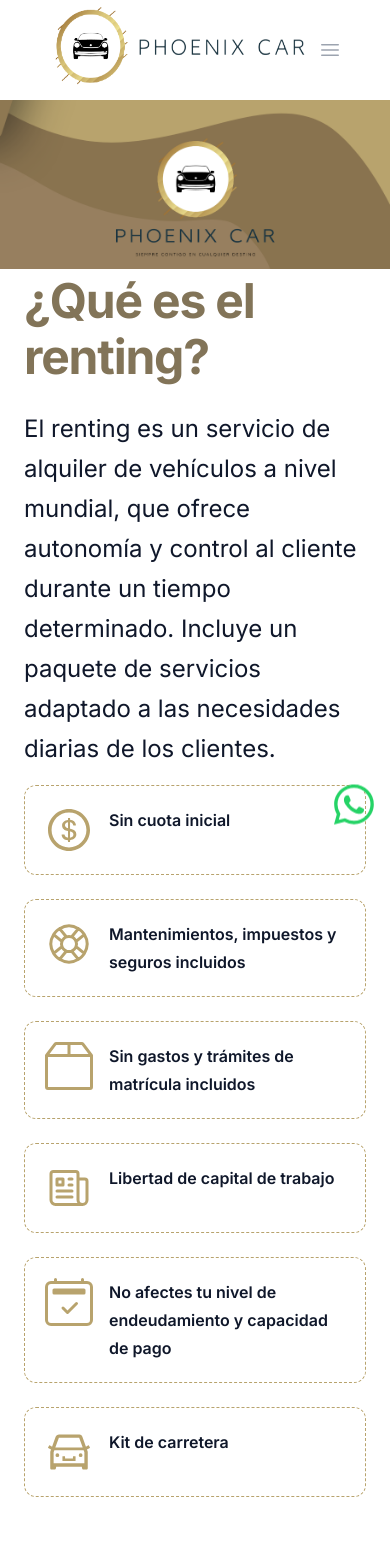
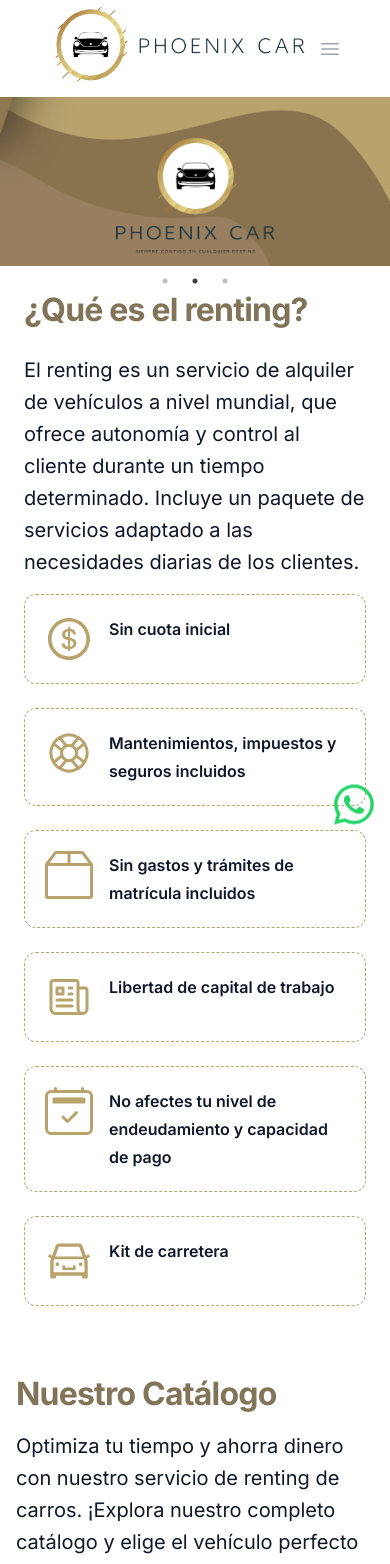
Before and after one commit to shelsyn/phoenix_He, a Next.js app: page / in a window 390 px wide. Shown: the top 1564 px of the page. Built offline with nearby package versions, Linux system fonts and the light colour scheme.

Commit message:
[FIX] font size

```diff
--- a/src/components/Header.jsx
+++ b/src/components/Header.jsx
@@ -24,7 +24,7 @@ export default function Header() {
       <header className="bg-white">
         <nav className="mx-12 flex items-center justify-between" aria-label="Global">
           <div className="flex lg:flex-1">
-            <img className="h-[100px] w-[302px]" src="/fondoss.png" alt="" />
+            <img className="h-[97px] w-[285px]" src="/fondoss.png" alt="" />
           </div>
           <div className="flex lg:hidden">
             <button type="button" className="-m-2.5 inline-flex items-center justify-center rounded-md p-2.5 text-gray-400" onClick={() => setMobileMenuOpen(true)}>
--- a/src/components/Renting.jsx
+++ b/src/components/Renting.jsx
@@ -33,11 +33,11 @@ const cards = [
 export default function Renting() {
   return (
     <section id="Renting" className="">
-      <div className="relative isolate overflow-hidden bg-white py-1 sm:py-20">
+      <div className="relative isolate overflow-hidden bg-white mt-5 py-1 sm:py-20">
         <div className="mx-auto max-w-7xl px-6 lg:px-8">
           <div className="mx-auto max-w-2xl lg:mx-0">
-            <h2 className="text-5xl font-bold tracking-tight text-gold-goldTitle sm:text-5xl lg:text-6xl">¿Qué es el renting?</h2>
-            <p className="mt-6 text-2xl text-slate-900">
+            <h2 className="text-5xl font-bold tracking-tight text-gold-goldTitle xs:text-3xl lg:text-6xl">¿Qué es el renting?</h2>
+            <p className="mt-6 text-2xl xs:text-xl text-slate-900">
               El renting es un servicio de alquiler de vehículos a nivel mundial, que ofrece autonomía y control al cliente durante un tiempo determinado. Incluye un paquete de servicios adaptado a
               las necesidades diarias de los clientes.
             </p>
--- a/src/components/TipoPersona.jsx
+++ b/src/components/TipoPersona.jsx
@@ -7,8 +7,8 @@ export default function TipoPersona() {
           <div className="pt-16 pb-[39rem] sm:pt-24 sm:pb-[608px] lg:pt-40 lg:pb-48">
             <div className="relative mx-auto max-w-7xl px-4 sm:static sm:px-6 lg:px-8">
               <div className="sm:max-w-lg">
-                <h1 className="font text-4xl font-bold tracking-tight sm:text-6xl text-gold-goldTitle">Nuestro Catálogo</h1>
-                <p className="mt-4 text-2xl text-gray-900">
+                <h1 className="font text-4xl font-bold tracking-tight sm:text-6xl xs:text-3xl text-gold-goldTitle">Nuestro Catálogo</h1>
+                <p className="mt-4 text-2xl xs:text-xl text-gray-900">
                   Optimiza tu tiempo y ahorra dinero con nuestro servicio de renting de carros. ¡Explora nuestro completo catálogo y elige el vehículo perfecto para ti!
                 </p>
               </div>
--- a/tailwind.config.js
+++ b/tailwind.config.js
@@ -6,6 +6,14 @@ const colors = require('tailwindcss/colors');
 module.exports = {
   content: ['./src/**/*.{js,jsx}'],
   theme: {
+    screens: {
+      'xs': '300px',
+      'sm': '640px',
+      'md': '768px',
+      'lg': '1024px',
+      'xl': '1280px',
+      '2xl': '1536px',
+    },
     colors: {
       white: '#FFFFFF',
       black: '#000000',
```
